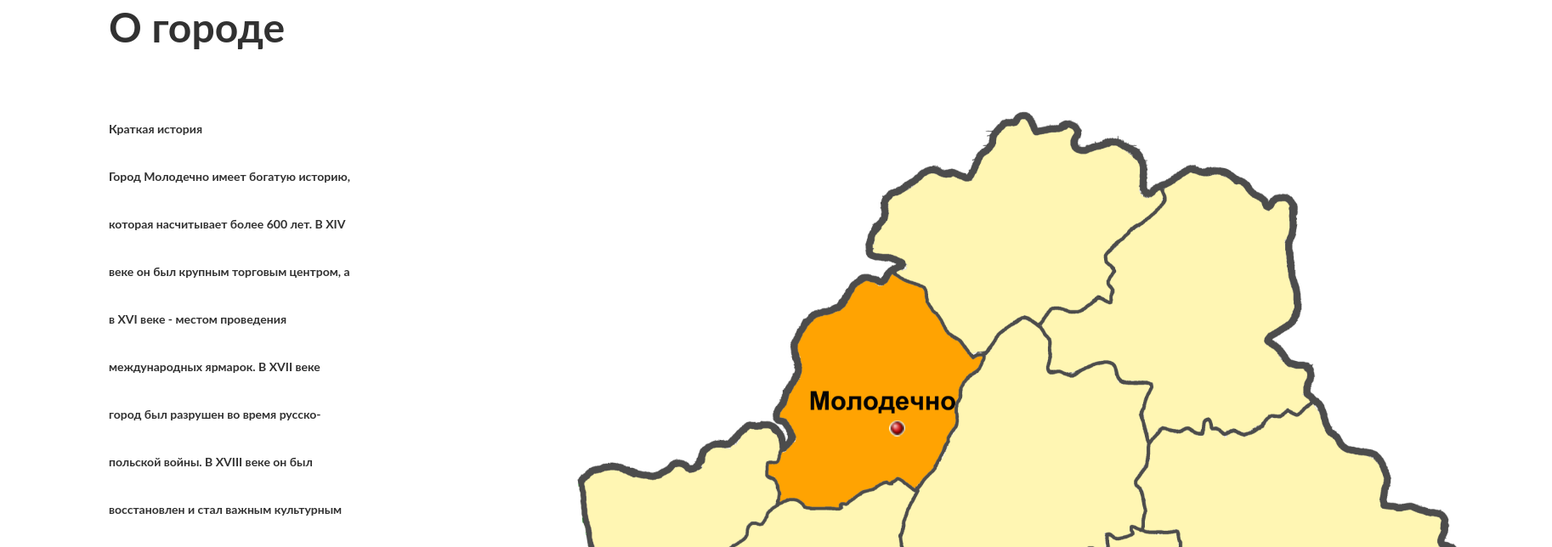
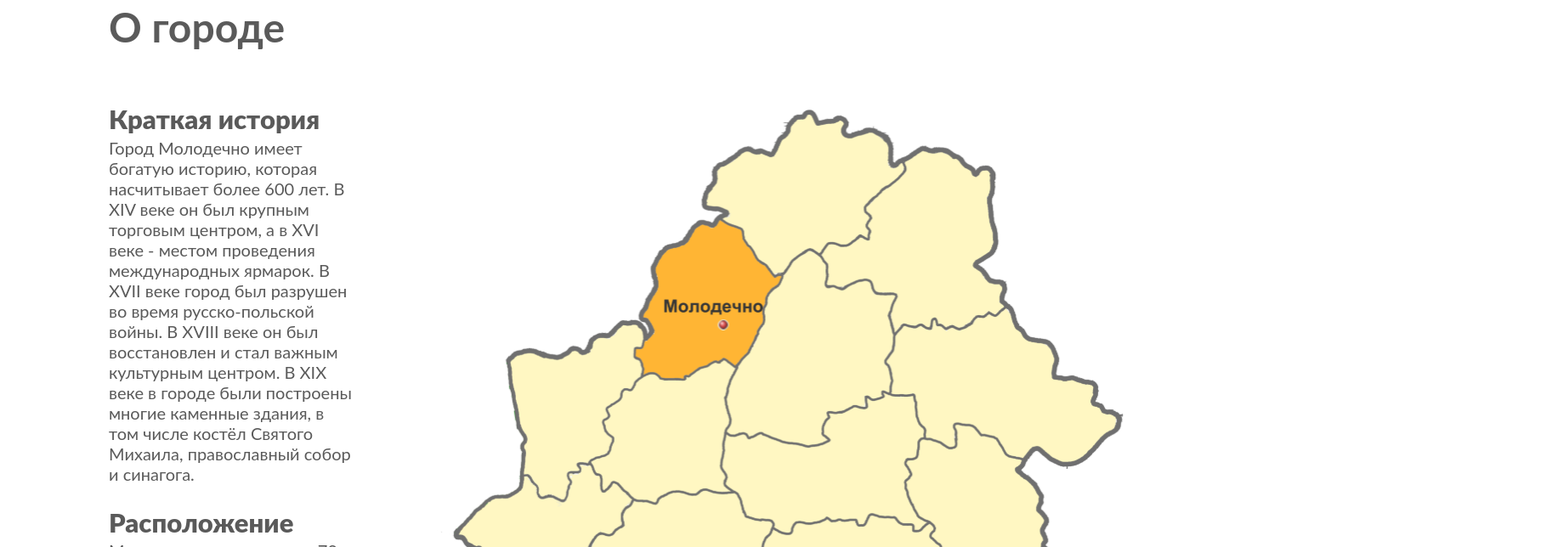
Before and after one commit to FxFurEN/travel-molodechno, a Vue app: page / in a window 1280 px wide. Shown: the part 860-1504 px from the top of the page at 85% size, 1826 px wide, since content can reach past the window. Built offline with nearby package versions, Linux system fonts and the light colour scheme.

Commit message:
change text-decoration

```diff
--- a/src/components/AboutCity.vue
+++ b/src/components/AboutCity.vue
@@ -1,7 +1,7 @@
 <template>
     <div>
         <div>
-           <h2>О городе</h2>
+           <h2 style="opacity: 0.8">О городе</h2>
         </div>
         <div class="main-container">
         <div class="table-container">
@@ -9,8 +9,8 @@
             </div>
             <div class="table-row">
                 <div class="row-sub-container">
-                    <div class="row-item">Краткая история</div>
-                    <div class="row-item">Город Молодечно имеет богатую историю,
+                    <div class="row-item text-header-row-item">Краткая история</div>
+                    <div class="row-item text-row-item">Город Молодечно имеет богатую историю,
                         которая насчитывает более 600 лет. В XIV веке он был крупным
                         торговым центром, а в XVI веке - местом проведения международных
                         ярмарок. В XVII веке город был разрушен во время русско-польской
@@ -18,12 +18,12 @@
                         центром. В XIX веке в городе были построены многие каменные
                         здания, в том числе костёл Святого Михаила, православный собор
                         и синагога.</div>
-                    <div class="row-item">Расположение</div>
-                    <div class="row-item">Молодечно расположен в 73 километрах к
+                    <div class="row-item text-header-row-item">Расположение</div>
+                    <div class="row-item text-row-item">Молодечно расположен в 73 километрах к
                         северо-западу от Минска. Город находится на пересечении
                         важных автомобильных и железнодорожных путей.</div>
                 </div>
-            <div class="row-item"><img src="../assets/AboutCity.svg"></div>
+            <div class="row-item "><img src="../assets/AboutCity.svg"></div>
 
             </div>
         </div>
@@ -42,7 +42,7 @@ export default {
 * {
 
     color: #313131;
-    font-family: Inter;
+    font-family: Lato;
     font-size: 48px;
     font-style: normal;
     font-weight: 700;
@@ -67,8 +67,26 @@ h2{
         flex-flow: row nowrap;
         width: 100%;
         .row-item {
+            opacity: 0.8;
             display: flex;
             font-size: 14px;
+
+        }
+        .text-header-row-item{
+            color: #313131;
+            font-size: 31px;
+            font-style: normal;
+            font-weight: 900;
+            line-height: 32px; /* 103.226% */
+            margin-bottom: 2%;
+        }
+        .text-row-item{
+            color: #313131;
+            font-size: 20px;
+            font-style: normal;
+            font-weight: 400;
+            line-height: 24px; /* 120% */
+            margin-bottom: 10%;
         }
         .row-sub-container {
             display: flex;
--- a/src/components/MainPart.vue
+++ b/src/components/MainPart.vue
@@ -25,6 +25,7 @@ export default {
         font-family: Montserrat;
         font-weight: 900;
         line-height: 64px;
+        text-shadow: 1px 1px 2px pink;
     }
 
 }
```
